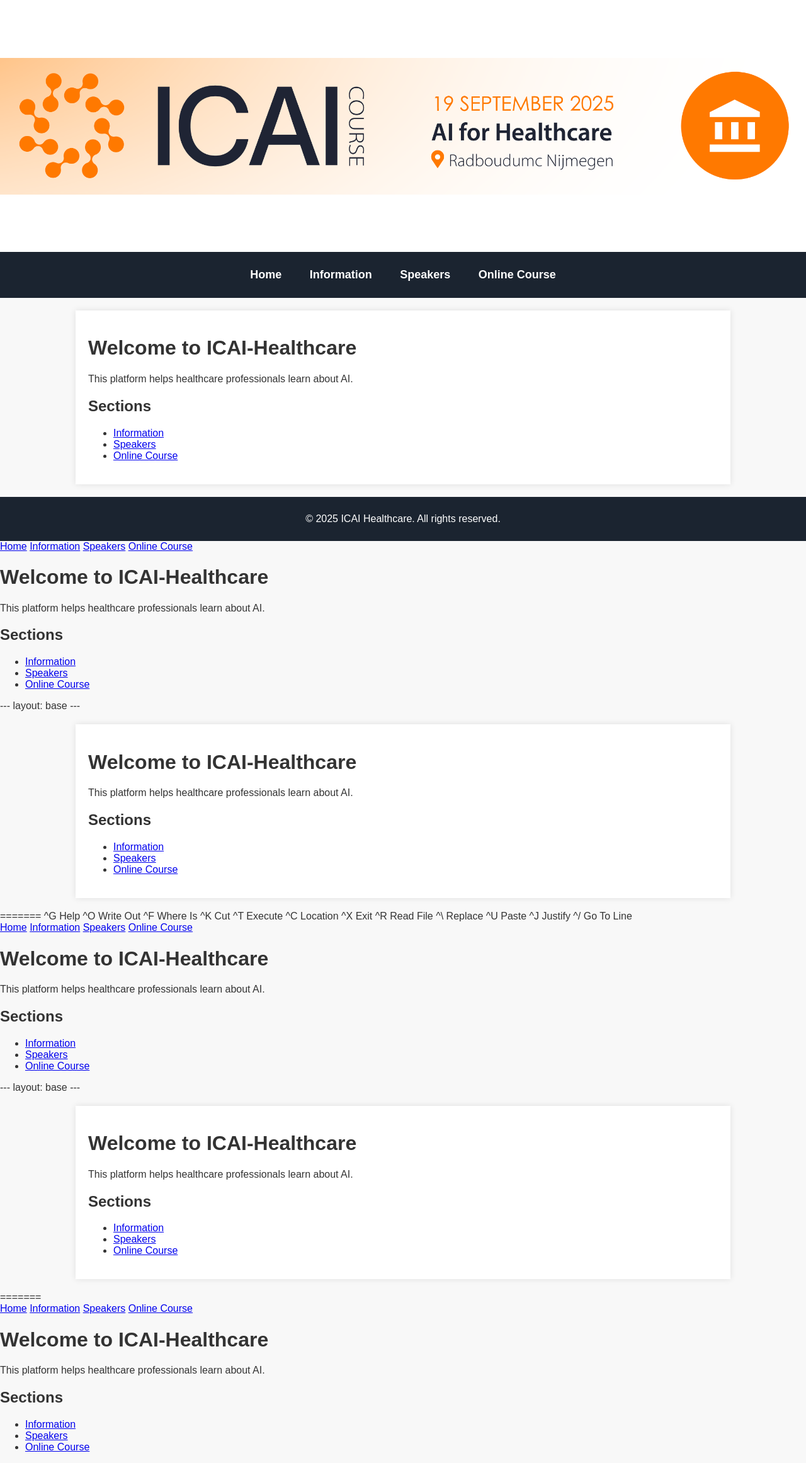
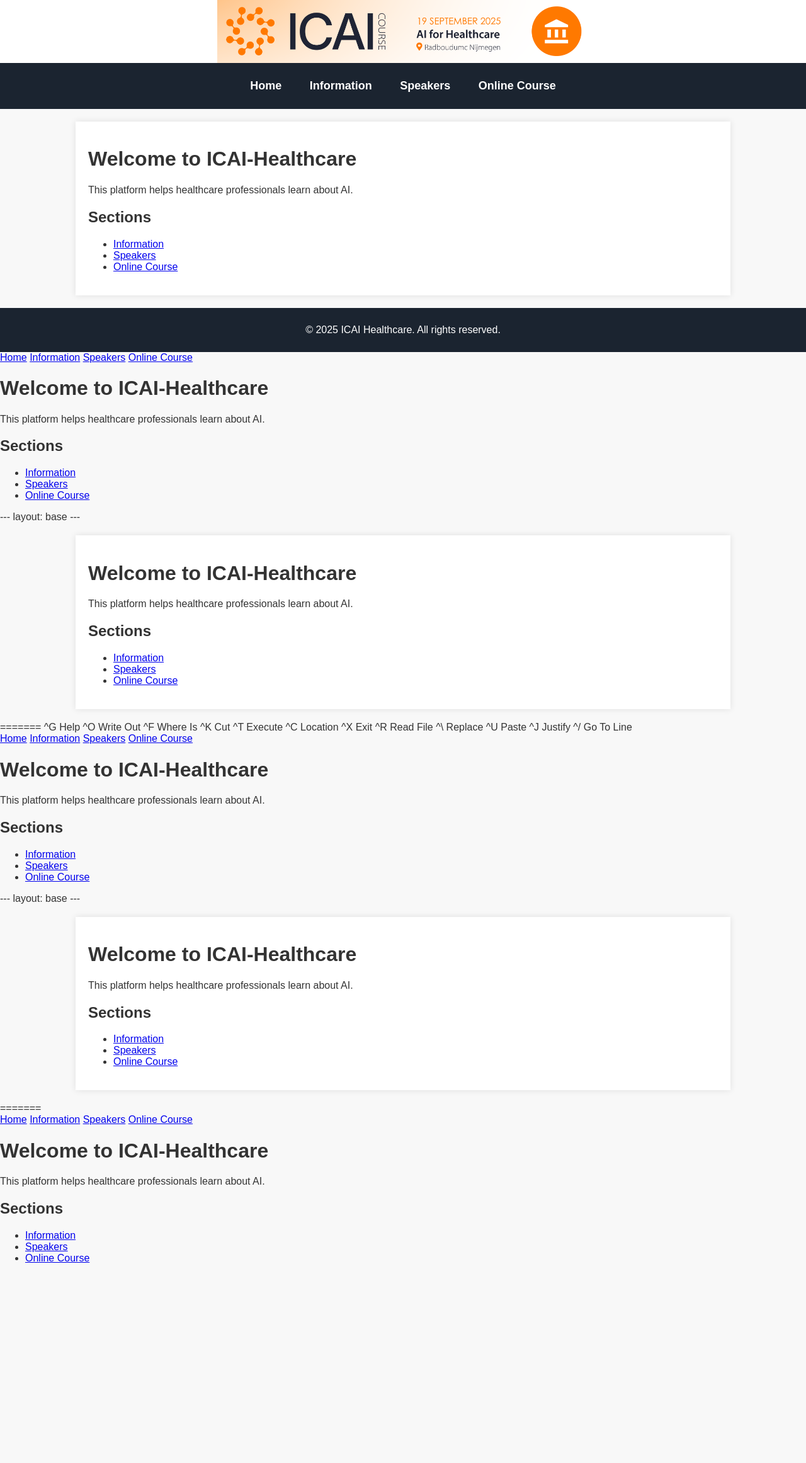
Before and after one commit to marliebesouw/marliebesouw.github.io, a Jekyll site: the page built from index.md, in a window 1280 px wide. Shown: the whole page at 63% size. Built offline with Jekyll 4.4.1, drawn with Linux system fonts in a browser that asks for light colours; after the commit the page ends 2023 px from its top, so only the background shows below that.

Commit message:
banner sizes

```diff
--- a/assets/css/style.css
+++ b/assets/css/style.css
@@ -13,11 +13,11 @@
     background: url("../img/header.png") no-repeat center center/cover;
     background-size: contain;
     background-color: #fff;
-    width: 100%;
+    background-repeat: no-repeat;
+    width: 100vw;
     height: auto;
-    min-height: 250px;
-    max-height: 600px;
-    aspect-ratio: 16 / 5;
+    min-height: 100px;
+
     display: flex;
     justify-content: center;
     align-items: center;
@@ -80,8 +80,9 @@
 /* Responsive Design */
 @media (max-width: 768px) {
     .hero {
+        height: auto;
+        min-height: 150px;
         max-height: 300px;
-        aspect-ratio: 16 / 7;
     }
 
     nav ul {
```
Also changed, not shown: assets/img/Bram_van_Ginneken.jpg (added).
